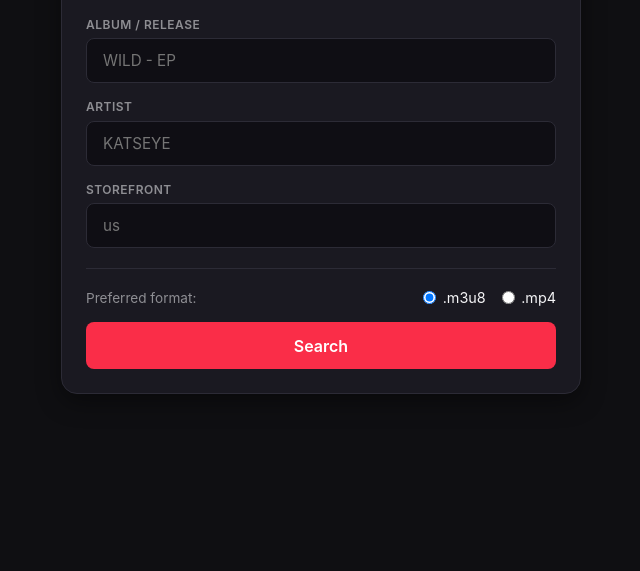
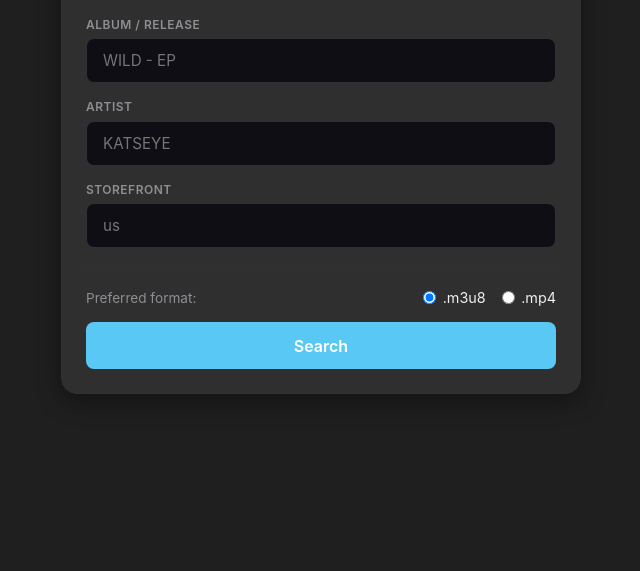
Before and after one commit to fergassss1/editorialVideo, a plain HTML site: page index.html in a window 1280 px wide. Shown: the part 229-800 px from the top of the page, without its empty margins (319-959 px from the left). Drawn offline with Linux system fonts and the light colour scheme.

Commit message:
Update CSS variables for improved styling

```diff
--- a/index.html
+++ b/index.html
@@ -6,14 +6,14 @@
   <title>editorialThing</title>
   <style>
     :root {
-      --bg-color: #0f0f12;
-      --card-bg: #1a1921;
-      --accent: #fa2d48;
-      --accent-hover: #ff4760;
-      --text-main: #f5f5f7;
+      --bg-color: #1F1F1F;
+      --card-bg: #2F2F30;
+      --accent: #5AC8F5;
+      --accent-hover: #5AC8F5;
+      --text-main: #EFEFEF;
       --text-muted: #8e8e93;
-      --border-color: #2c2b36;
-      --badge-bg: #272533;
+      --border-color: #313134;
+      --badge-bg: #2F2F30;
     }
 
     * {
```
